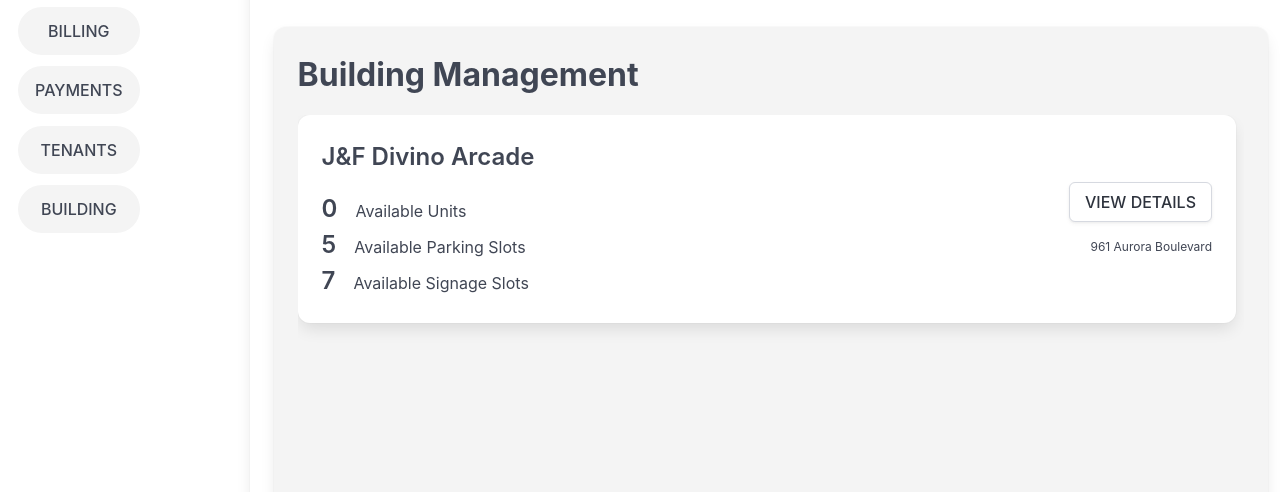
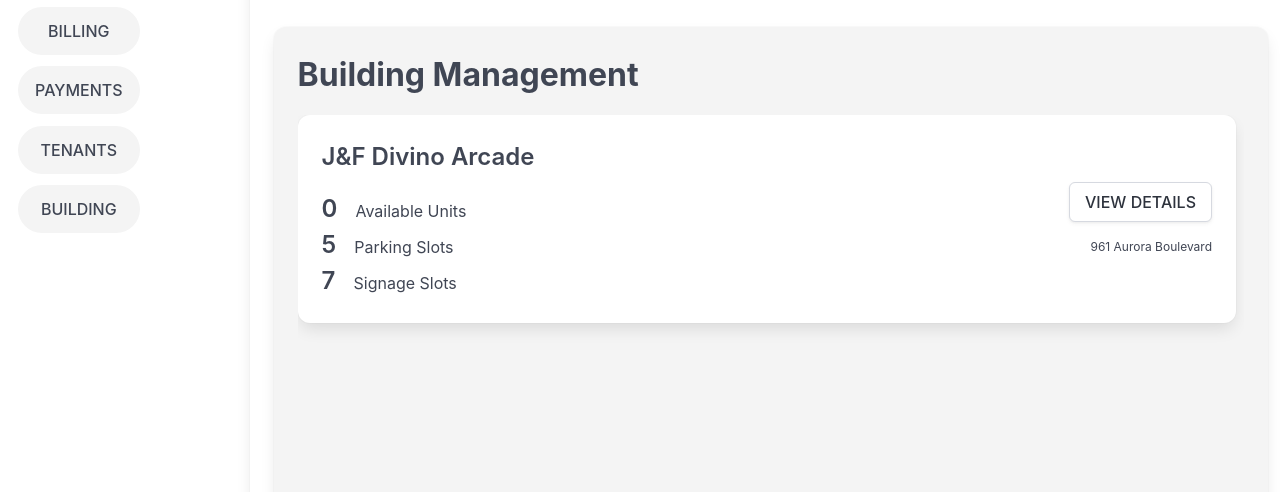
Before and after one commit to giarnodivino/leaseManager, a Django app: page /buildings_main/ in a window 1280 px wide. Shown: the part 227-719 px from the top of the page. Run offline with Django 5.2, Linux system fonts and the light colour scheme; a user stored in the database is signed in; data comes from the database, SQL or seed files in the repository; both versions use the stored data as it was after the commit; data that the repository does not hold is empty; grey boxes are pictures that could not be loaded.

Commit message:
minor change to buildings

```diff
--- a/billingApp/templates/billingApp/buildings_main.html
+++ b/billingApp/templates/billingApp/buildings_main.html
@@ -48,12 +48,12 @@
 
                   <h3 class="is-size-4 has-text-weight-semibold">
                     {{ b.parkingCapacity }}
-                    <span class="is-size-6 has-text-weight-normal p-3">Available Parking Slots</span>
+                    <span class="is-size-6 has-text-weight-normal p-3">Parking Slots</span>
                   </h3>
 
                   <h3 class="is-size-4 has-text-weight-semibold">
                     {{ b.signageCapacity }}
-                    <span class="is-size-6 has-text-weight-normal p-3">Available Signage Slots</span>
+                    <span class="is-size-6 has-text-weight-normal p-3">Signage Slots</span>
                   </h3>
 
                 </div>
--- a/billingApp/templates/billingApp/home_page.html
+++ b/billingApp/templates/billingApp/home_page.html
@@ -299,12 +299,12 @@
 
                       <p class="building-line">
                         <strong>{{ item.available_parking_slots }}</strong>
-                        Available Parking Slots
+                        Parking Slots
                       </p>
 
                       <p class="building-line">
                         <strong>{{ item.available_signage_slots }}</strong>
-                        Available Signage Slots
+                        Signage Slots
                       </p>
 
                       <p class="building-address">{{ item.building.buildingAddress }}</p>
```
Also changed, not shown: db.sqlite3.
